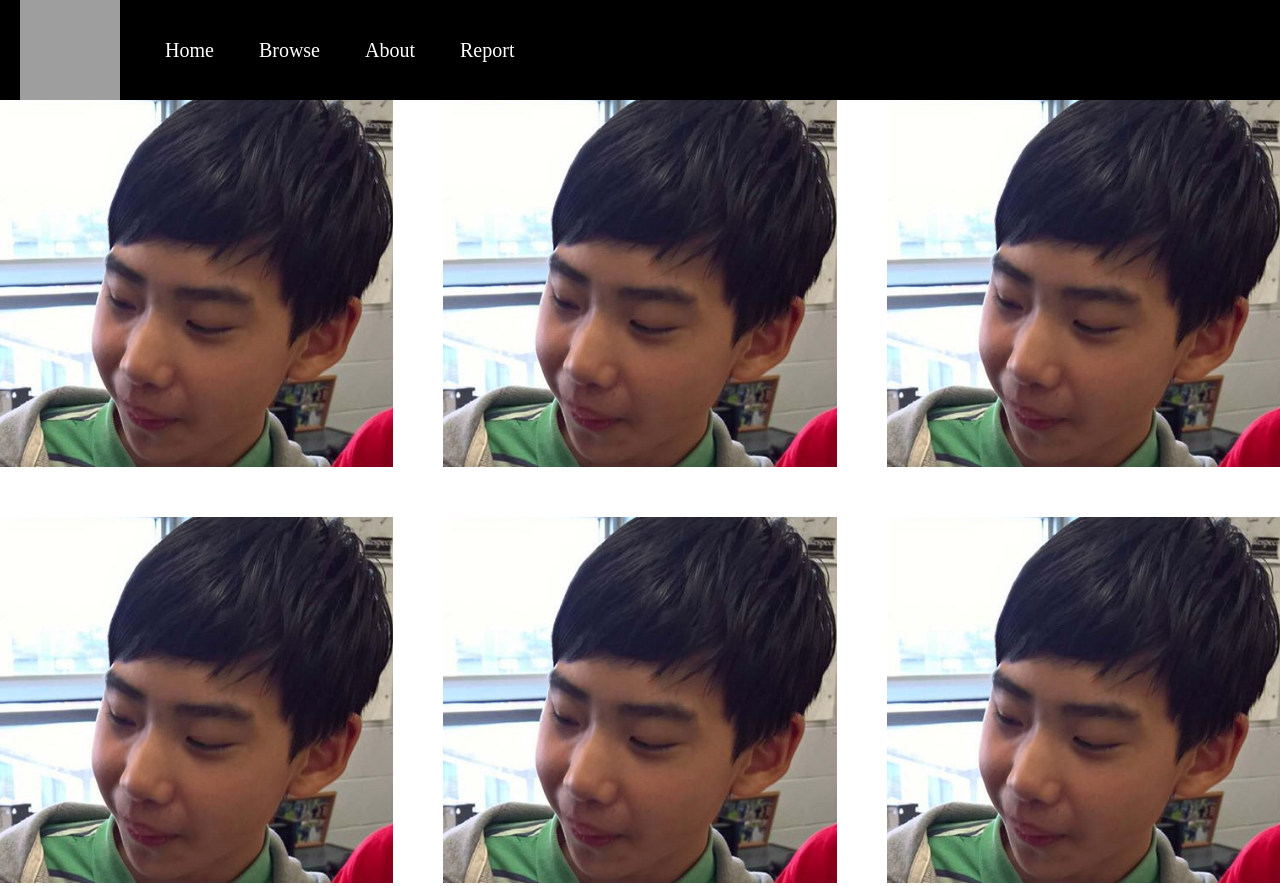
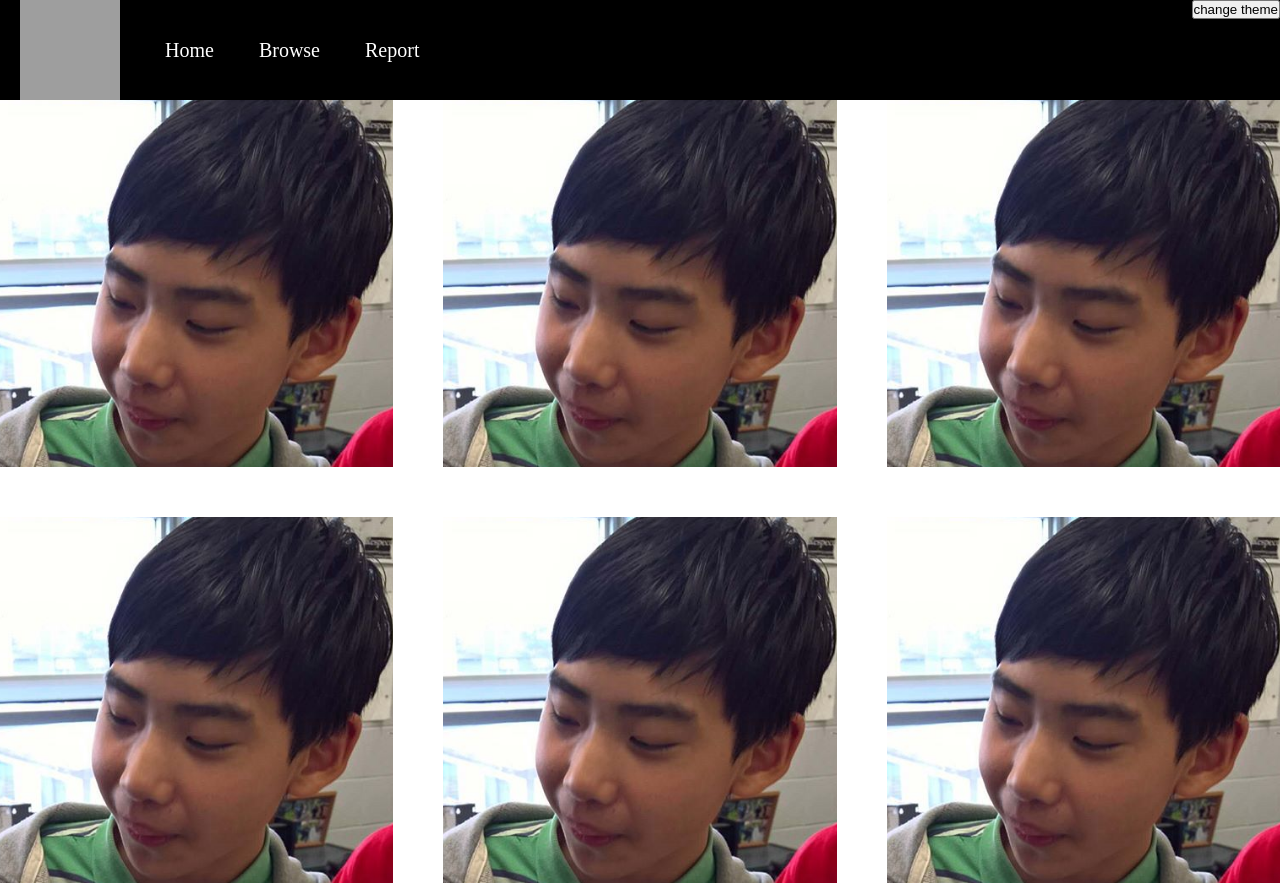
Before and after one commit to Team-Hyperion/Hyperion-website, a plain HTML site: page Browse.html in a window 1280 px wide. Shown: the top 886 px of the page. Drawn offline with Linux system fonts and the light colour scheme; grey boxes are pictures that could not be loaded.

Commit message:
added dark mode button

```diff
--- a/Browse.html
+++ b/Browse.html
@@ -4,7 +4,6 @@
 <head>
     <title>Browse</title>
     <link rel="stylesheet" href="style.css"  type="text/css">
-    <script src="Js/script.js"></script>
 </head>
 
 
@@ -14,10 +13,11 @@
             <li><a><img src="https://cdn.discordapp.com/attachments/755129724811870211/757711994370392211/unknown.png" class="logo" class="menu"></a></li>
             <li><a href="index.html" class="menu">Home</a></li>
             <li><a href="Browse.html" class="menu">Browse</a></li>
-            <li><a href="About.html" class="menu">About</a></li>
             <li><a href="Report.html" class="menu">Report</a></li>
+            <button type="button" id="theme_changer" class="menu">change theme</button>
         </ul>
     </nav>
+
 
         <!-- img src = "Media/screenshot_303.png" class ="home_images"-->
     <div class="grid">
@@ -49,7 +49,7 @@
             <img src = "Media/screenshot_303.png" class="videos">
         </div>
     </div>
-
+    <script src="Js/script.js"></script>
 </body>
 
 </html>
```
